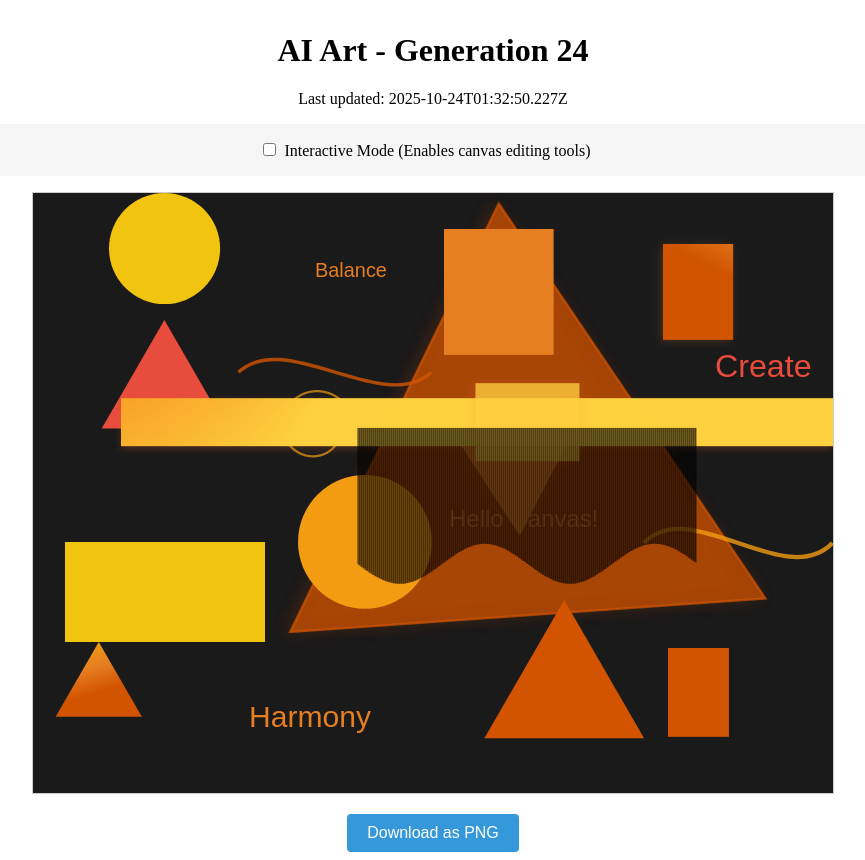
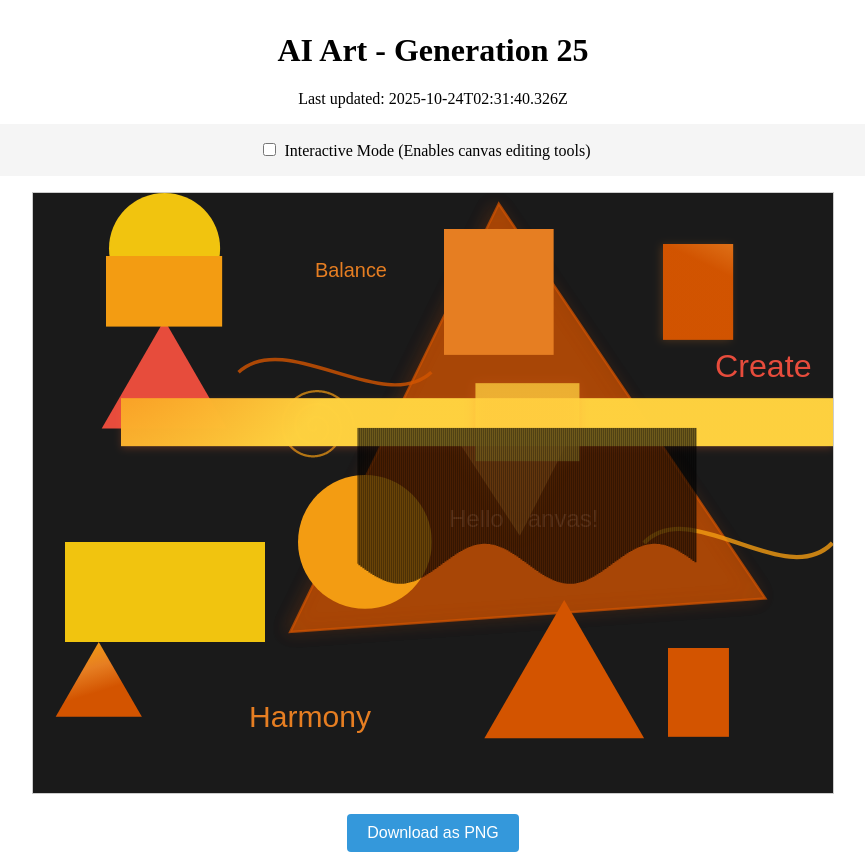
Before and after one commit to mcclowes/ai-art, a React (Vite) app: page / in a window 1280 px wide. Shown: the whole page, without its empty margins (207-1072 px from the left). Built offline with nearby package versions, Linux system fonts and the light colour scheme.

Commit message:
Improve artwork - Generation 25

```diff
--- a/src/artwork-state.ts
+++ b/src/artwork-state.ts
@@ -308,9 +308,18 @@ export const artworkState: ArtworkState = {
       "height": 88.81360071080087,
       "fillStyle": "#d35400",
       "id": "element_1761265178758"
+    },
+    {
+      "type": "rectangle",
+      "x": 73,
+      "y": 63,
+      "width": 116.15470818053096,
+      "height": 70.58800508057814,
+      "fillStyle": "#f39c12",
+      "id": "element_1761273100326"
     }
   ],
-  "generation": 24,
-  "lastUpdated": "2025-10-24T01:32:50.227Z",
+  "generation": 25,
+  "lastUpdated": "2025-10-24T02:31:40.326Z",
   "cycleStarted": "2025-10-23T02:33:03.243Z"
 };
```
